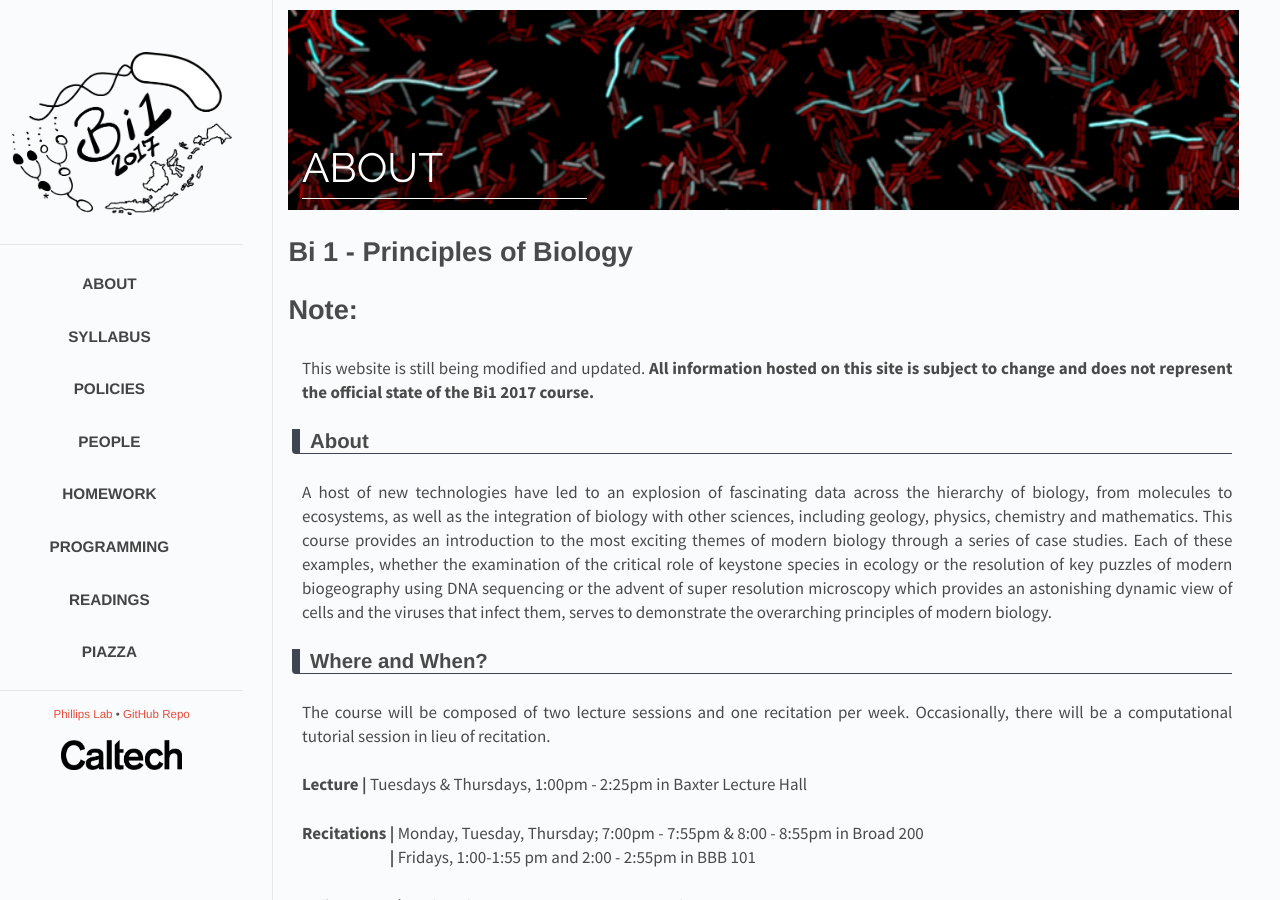
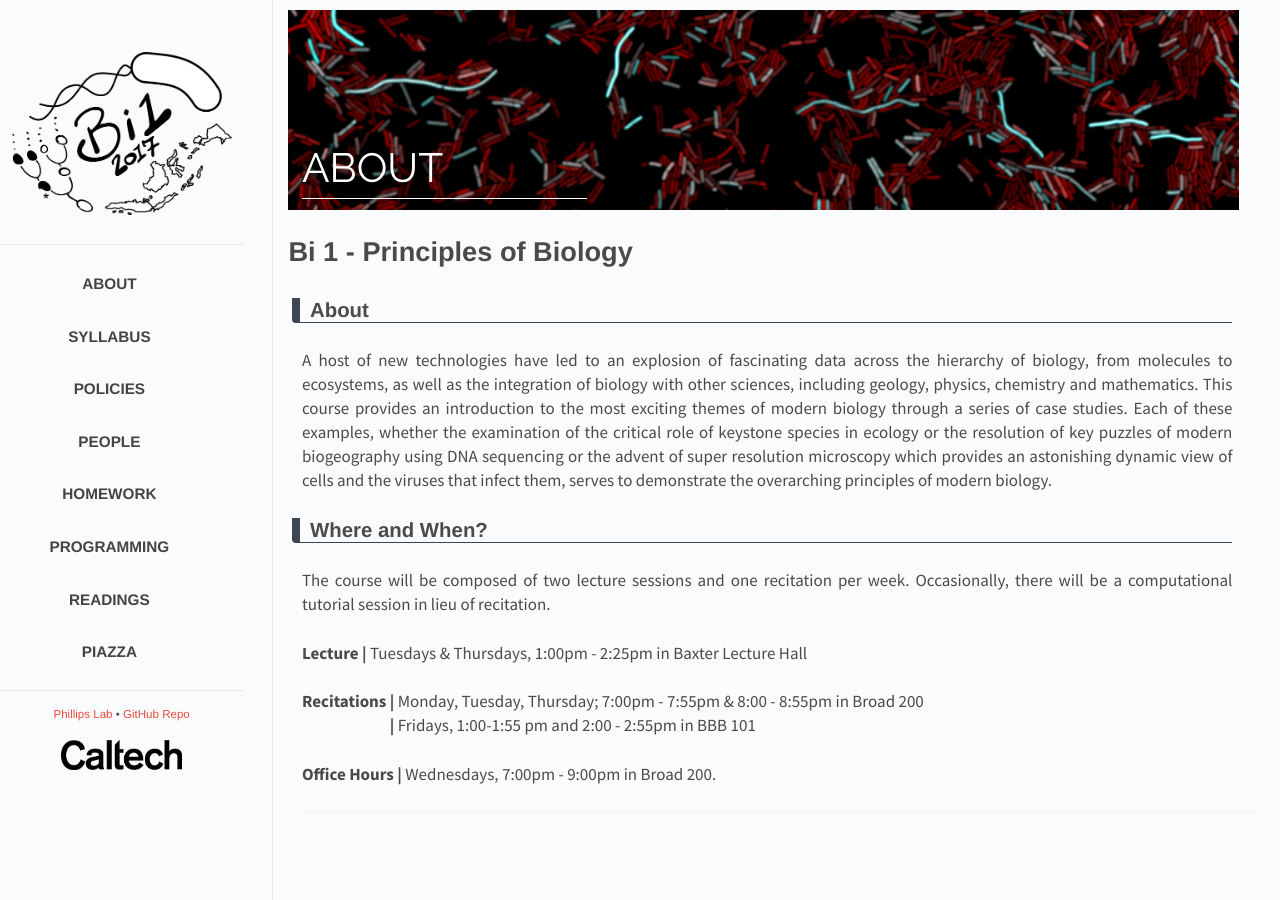
Before and after one commit to RPGroup-PBoC/bi1, a Jekyll site: the page built from _posts/2017-01-31-about.md, in a window 1280 px wide. Built offline with Jekyll 4.4.1, drawn with Linux system fonts in a browser that asks for light colours.

Commit message:
Made it official.

```diff
--- a/_posts/2017-01-31-about.md
+++ b/_posts/2017-01-31-about.md
@@ -6,9 +6,6 @@
 permalink: about
 ---
 # Bi 1 - Principles of Biology
-
-# Note:
-This website is still being modified and updated. **All information hosted on this site is subject to change and does not represent the official state of the Bi1 2017 course.**
 
 ## About
 A host of new technologies have led to an explosion of fascinating data across
```
